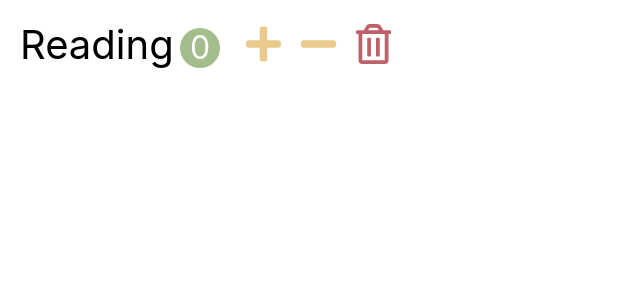
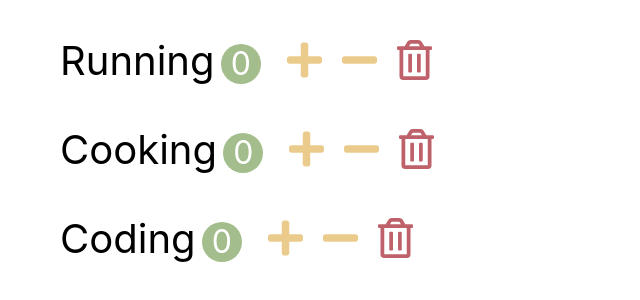
Before and after one commit to limhizy15/habbit-tracker, a React (Create React App) app: page / in a window 1280 px wide. Shown: the top 300 px of the page, without its empty margins (0-640 px from the left). Built offline with nearby package versions, Linux system fonts and the light colour scheme.

Commit message:
Habits 완성

```diff
--- a/src/app.jsx
+++ b/src/app.jsx
@@ -1,10 +1,10 @@
 import "./app.css";
-import Habit from "./components/habit";
+import Habits from "./components/habits";
 
 function App() {
   return (
     <>
-      <Habit />
+      <Habits />
     </>
   );
 }
--- a/src/components/habit.jsx
+++ b/src/components/habit.jsx
@@ -1,24 +1,25 @@
 import React, { Component } from "react";
 
 class Habit extends Component {
-  state = {
-    count: 0,
-  };
-
+  //  props로 전달받은 콜백함수를 호출하도록 만들 것
   handleIncrement = () => {
-    this.setState({ count: this.state.count + 1 });
+    this.props.onIncrement(this.props.habit);
   };
 
   handleDecrement = () => {
-    const count = this.state.count - 1;
-    this.setState({ count: count < 0 ? 0 : count });
+    this.props.onDecrement(this.props.habit);
+  };
+
+  handleDelete = () => {
+    this.props.onDelete(this.props.habit);
   };
 
   render() {
+    const { name, count } = this.props.habit;
     return (
       <li className="habit">
-        <span className="habit-name">Reading</span>
-        <span className="habit-count">{this.state.count}</span>
+        <span className="habit-name">{name}</span>
+        <span className="habit-count">{count}</span>
         <button
           className="habit-button habit-increase"
           onClick={this.handleIncrement}
@@ -31,7 +32,10 @@
         >
           <i className="fas fa-minus"></i>
         </button>
-        <button className="habit-button habit-delete">
+        <button
+          className="habit-button habit-delete"
+          onClick={this.handleDelete}
+        >
           <i className="far fa-trash-alt"></i>
         </button>
       </li>
--- /dev/null
+++ b/src/components/habits.jsx
@@ -0,0 +1,50 @@
+import React, { Component } from "react";
+import Habit from "./habit";
+
+class Habits extends Component {
+  state = {
+    habits: [
+      { id: 1, name: "Running", count: 0 },
+      { id: 2, name: "Cooking", count: 0 },
+      { id: 3, name: "Coding", count: 0 },
+    ],
+  };
+
+  handleIncrement = (habit) => {
+    const habits = [...this.state.habits];
+    const index = habits.indexOf(habit);
+    habits[index].count++;
+    this.setState({ habits });
+  };
+
+  handleDecrement = (habit) => {
+    const habits = [...this.state.habits];
+    const index = habits.indexOf(habit);
+    const count = habits[index].count - 1;
+    habits[index].count = count < 0 ? 0 : count;
+    this.setState({ habits });
+  };
+
+  handleDelete = (habit) => {
+    const habits = this.state.habits.filter((item) => item.id !== habit.id);
+    this.setState({ habits });
+  };
+
+  render() {
+    return (
+      <ul>
+        {this.state.habits.map((habit) => (
+          <Habit
+            key={habit.id}
+            habit={habit}
+            onIncrement={this.handleIncrement}
+            onDecrement={this.handleDecrement}
+            onDelete={this.handleDelete}
+          />
+        ))}
+      </ul>
+    );
+  }
+}
+
+export default Habits;
```
